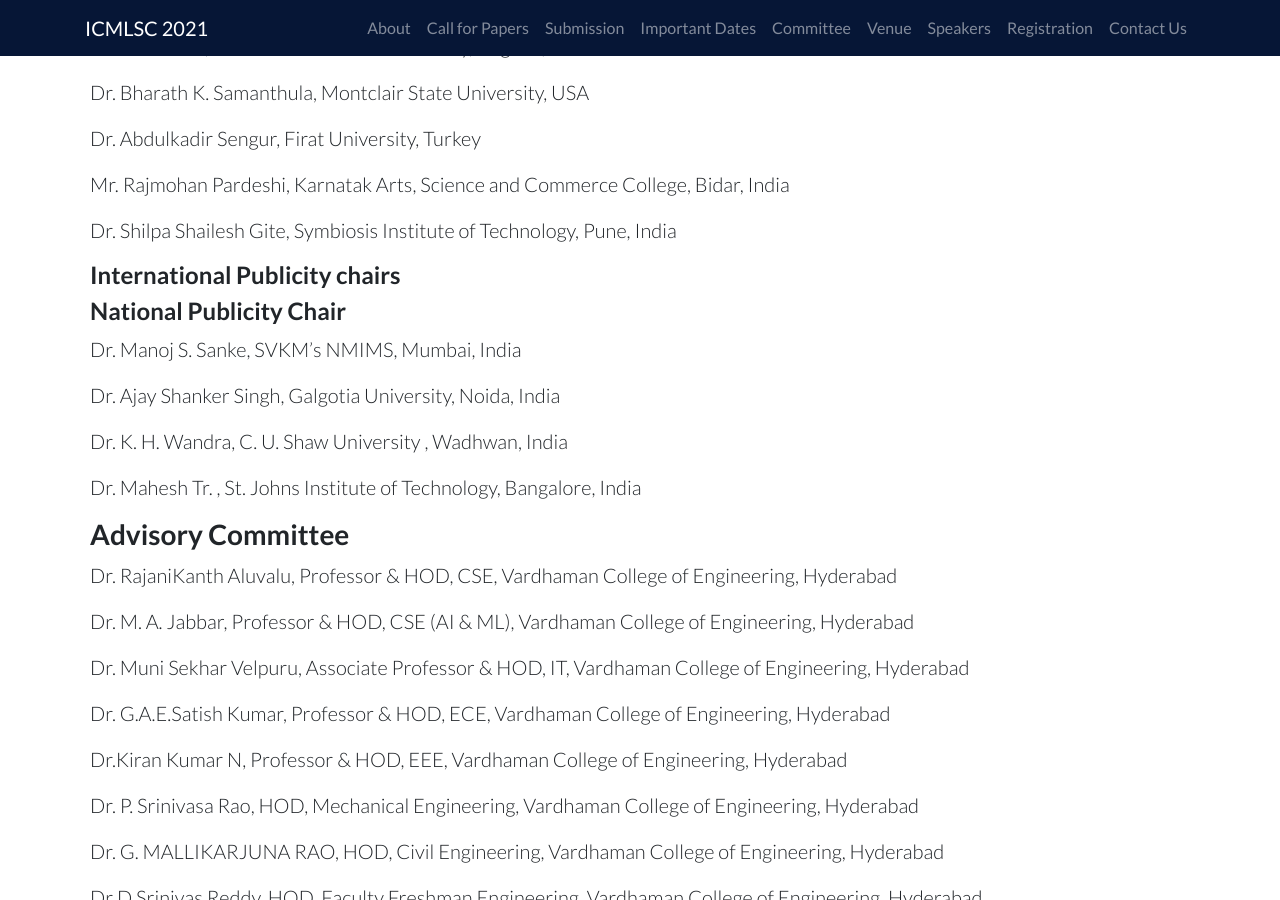
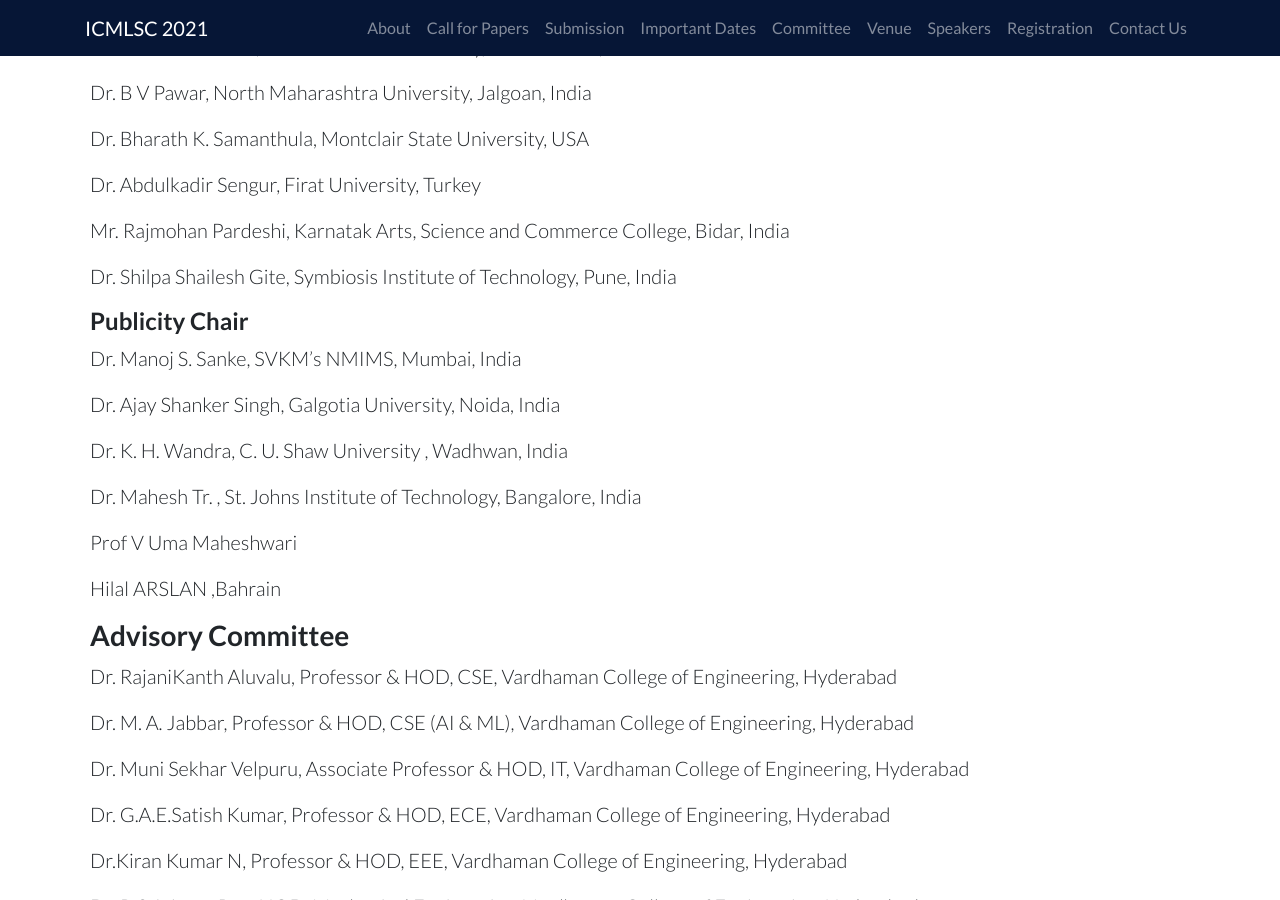
Before and after one commit to ieeevardhaman/icmlsc-website, a Jekyll site: the page built from pages/committee.md, in a window 1280 px wide and 900 px high, scrolled down 4418 px. Built offline with Jekyll 4.4.1, drawn with Linux system fonts in a browser that asks for light colours; our own code applies the rules of GitHub Pages for plain Markdown files; some of the changed text lies outside the part shown.

Commit message:
Update committee.md
International Publicity chairs
National Publicity Chair merge as publicity chair

```diff
--- a/pages/committee.md
+++ b/pages/committee.md
@@ -175,10 +177,7 @@ Mr. Rajmohan Pardeshi, 	Karnatak Arts, Science and  Commerce College, Bidar, Ind
 
 Dr. Shilpa Shailesh Gite, Symbiosis Institute of Technology, Pune, India
 
-#### International Publicity chairs
-
-
-#### National Publicity Chair
+#### Publicity Chair
 
 Dr. Manoj S. Sanke, SVKM’s NMIMS, Mumbai, India
 
@@ -187,6 +186,10 @@ Dr. Ajay Shanker Singh, Galgotia University, Noida, India
 Dr. K. H. Wandra, C. U. Shaw University , Wadhwan, India
 
 Dr. Mahesh Tr. , St. Johns Institute of Technology, Bangalore, India
+
+Prof V Uma Maheshwari
+
+Hilal ARSLAN ,Bahrain
 
 ### Advisory Committee
 
```
Also changed, not shown: other parts of pages/committee.md (+2 -0 lines).
